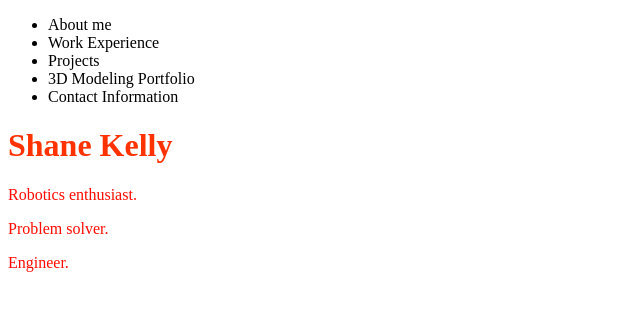
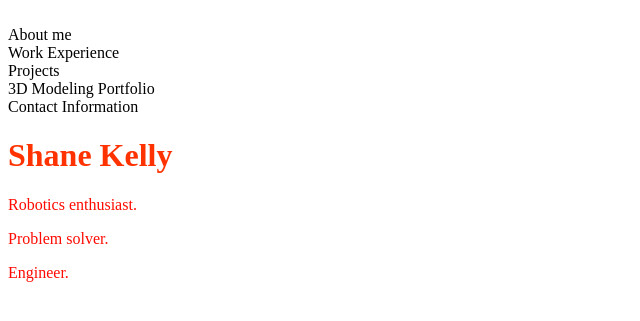
Before and after one commit to shanek21/shanek21.github.io, a PHP site: page / in a window 1280 px wide. Shown: the top 321 px of the page, without its empty margins (0-640 px from the left). Run offline with PHP 8.4, Linux system fonts and the light colour scheme.

Commit message:
Update main.css

```diff
--- a/main.css
+++ b/main.css
@@ -1,4 +1,4 @@
-.nav {
+.nav ul{
 	display: inline;
 }
 
```
